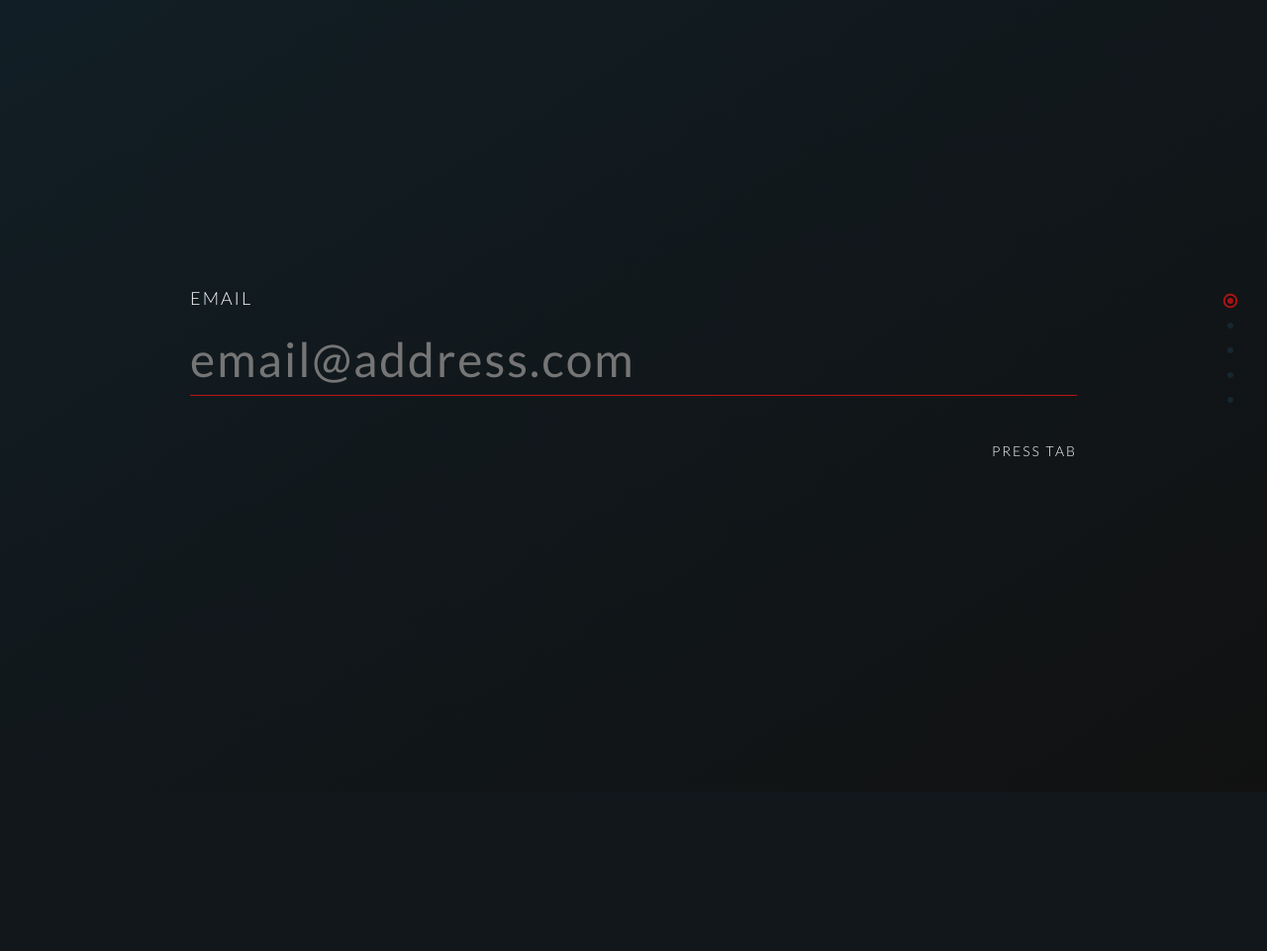
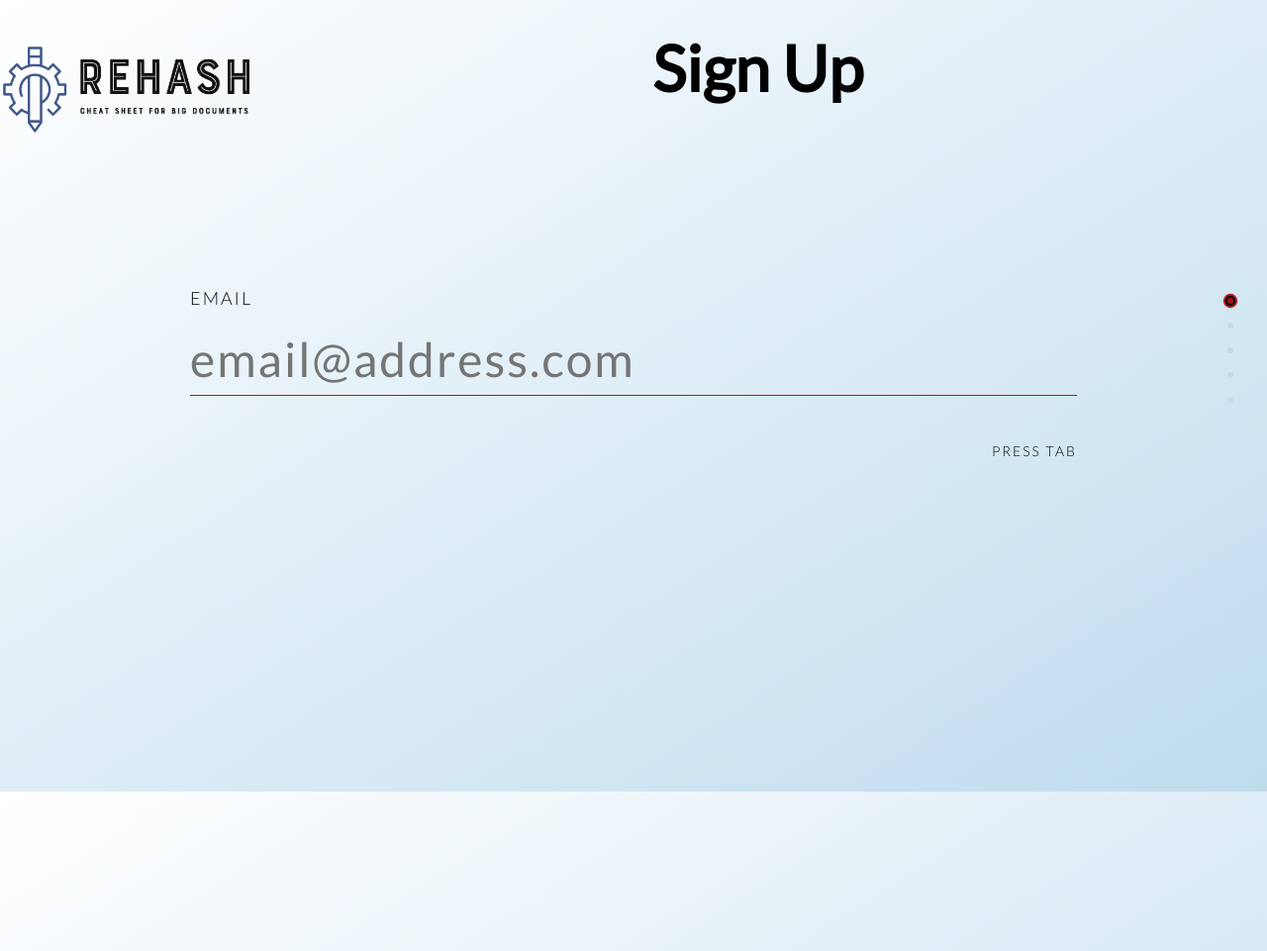
Before and after one commit to gaurang-hub/rehash, a Flask app: page /signup in a window 1280 px wide. Shown: the whole page at 99% size. Before the commit the page ends 462 px from the top, so only its background shows below. Run offline with Flask 2, Linux system fonts and the light colour scheme; some libraries are stand-ins or nearby versions.

Commit message:
template change

```diff
--- a/rehash/routes.py
+++ b/rehash/routes.py
@@ -19,7 +19,7 @@ def login():
             next_page = request.args.get('next')
             return redirect(next_page) if next_page else redirect(url_for('home'))
         else:
-           return render_template('login.html')
+           return render_template('login.html',form=form)
     return render_template('login.html', form=form)
 
 @app.route('/signup', methods=['GET', 'POST'])
--- a/rehash/static/signupStyle.css
+++ b/rehash/static/signupStyle.css
@@ -17,7 +17,7 @@ input {
   border-bottom: 1px solid #bb1515;
   outline: 0;
   background: transparent;
-  color: #fff;
+  color: black;
   font-size: 3rem;
   line-height: 4rem;
   letter-spacing: 0.125rem;
@@ -38,7 +38,7 @@ button,
   border: 0;
   outline: 0;
   background: #bb1515;
-  color: rgba(255, 255, 255, 0.85);
+  color: rgba(0, 0, 0, 0.85);
   font-size: 2rem;
   line-height: 3.6rem;
   letter-spacing: 0.0625rem;
@@ -93,7 +93,7 @@ input:focus + label .nav-dot:before {
   transform: translate(-50%, -50%);
   width: 70%;
   opacity: 0;
-  color: #fff;
+  color: black;
   font-size: 0.875rem;
   font-weight: 300;
   letter-spacing: 0.125rem;
@@ -130,7 +130,7 @@ input:focus + label .nav-dot:before {
   width: 70vw;
   padding: 3.125rem 0 1.5rem;
   text-transform: uppercase;
-  color: #fff;
+  color: black;
   opacity: 0;
   font-size: 1.125rem;
   font-weight: 300;
@@ -154,7 +154,7 @@ input:focus + label .nav-dot:before {
   height: 0.375rem;
   margin-right: 0.625rem;
   position: fixed;
-  background-color: #16272f;
+  background-color: #bfdcee;
   border: 0;
   transition: all 0.25s;
 }
@@ -195,7 +195,7 @@ label[for=input-5] .nav-dot {
 html, body {
   width: 100%;
   height: 100%;
-  background-image: linear-gradient(to bottom right, #111E25 0%, #111 100%);
+  background-image: linear-gradient(to bottom right, white 0%, #bfdcee 100%);
   font-family: "Lato", sans-serif;
 }
 
@@ -217,3 +217,18 @@ form {
   box-shadow: 0 3px 5px 1px rgba(0, 0, 0, 0.25);
   text-shadow: 0 -2px 0 rgba(0, 0, 0, 0.25), 0 1px 0 rgba(255, 255, 255, 0.2);
 }
+
+img {
+  border-radius: 5%;
+  width:20%;
+  height:auto;
+  vertical-align:middle;
+}
+
+h1{
+  display:inline-block;
+  margin-left: 25rem;
+  margin-top: 2rem;
+  font-size: 64px;
+
+}
--- a/rehash/templates/login.html
+++ b/rehash/templates/login.html
@@ -7,6 +7,11 @@
   <link rel="stylesheet" href="../static/signupStyle.css">
 </head>
 <body>
+
+    <img src="{{url_for('static', filename='images/logo.png')}}" style = "vertical-align:middle;">
+    <h1 style="display:inline-block; ">Login</h1>
+
+
 <form method="POST" action="">
   {{ form.hidden_tag() }}
   {{ form.username(id="input-1", placeholder="Username", required=required, autofocus=autofocus) }}
--- a/rehash/templates/signup.html
+++ b/rehash/templates/signup.html
@@ -7,6 +7,9 @@
   <link rel="stylesheet" href="../static/signupStyle.css">
 </head>
 <body>
+  <img src="{{url_for('static', filename='images/logo.png')}}" >
+    <h1 >Sign Up</h1>
+
 <form method="POST" action="">
   {{ form.hidden_tag() }}
   {{ form.email(id="input-1", placeholder="email@address.com", required=required, autofocus=autofocus) }}
```
Also changed, not shown: rehash/static/images/logo.png (added).
